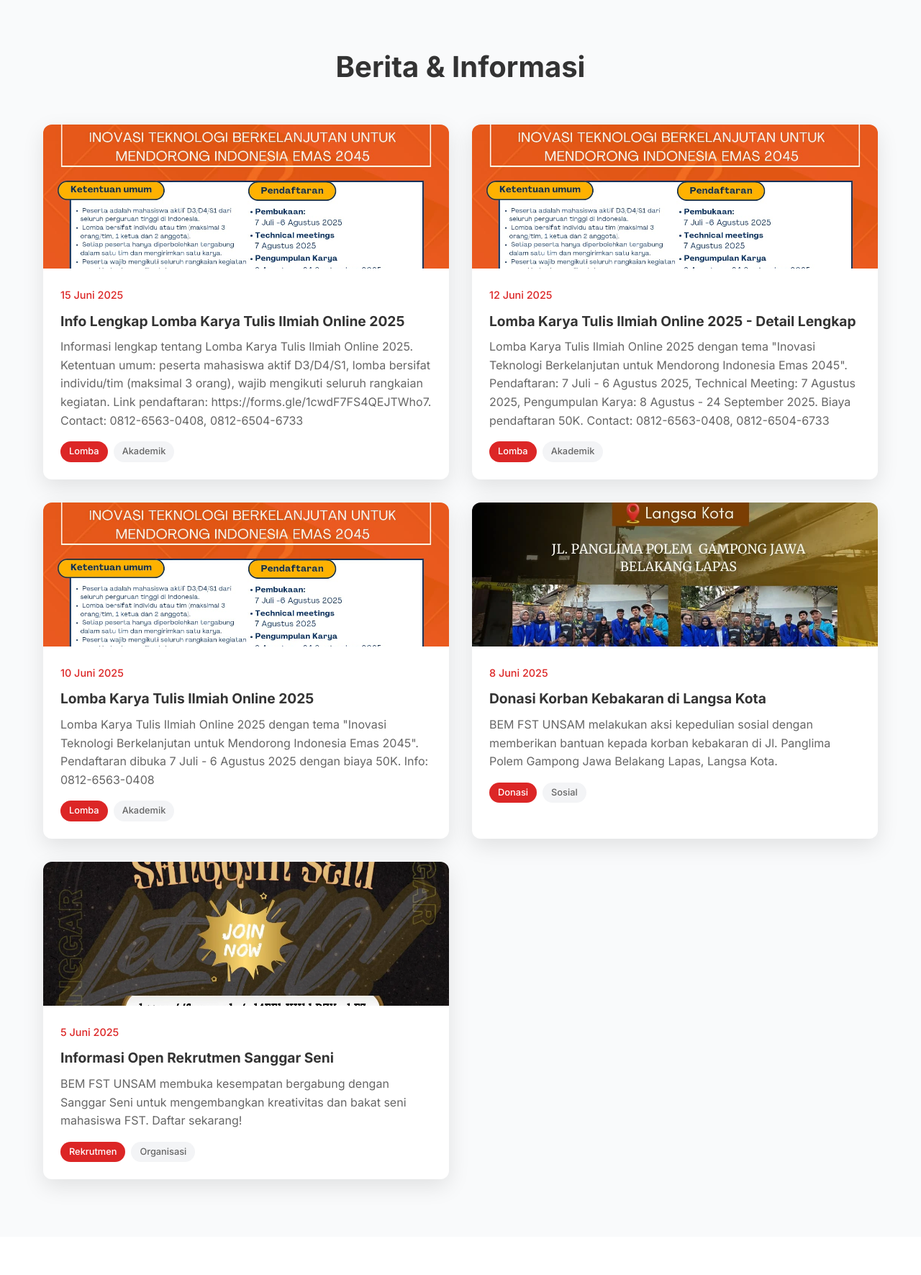
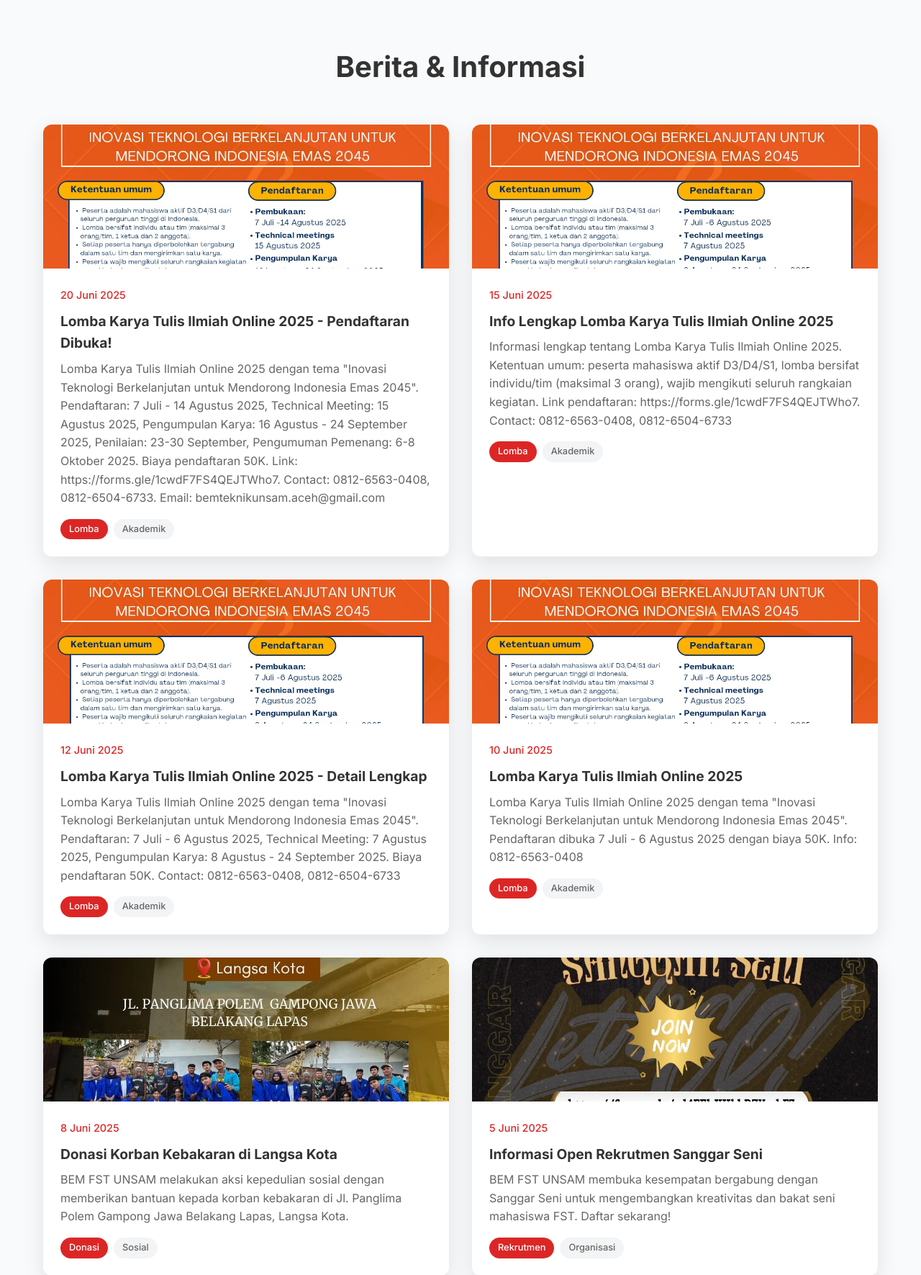
Before and after one commit to syahrul-tampan/fst-unsam-bem-web, a PHP site: page / in a window 1280 px wide. Shown: the part 1396-3167 px from the top of the page at 72% size. Run offline with PHP 8.4, Linux system fonts and the light colour scheme.

Commit message:
Tambahkan informasi lomba ke berita
Menambahkan detail lengkap lomba karya tulis ilmiah online 2025 ke halaman berita, termasuk ketentuan umum, pendaftaran, dan narahubung. Diedit: `includes/news.php`.

```diff
--- a/includes/news.php
+++ b/includes/news.php
@@ -2,6 +2,14 @@
 <?php
 // Data berita - dalam implementasi nyata, ini bisa diambil dari database
 $news_data = [
+    [
+        'date' => '20 Juni 2025',
+        'title' => 'Lomba Karya Tulis Ilmiah Online 2025 - Pendaftaran Dibuka!',
+        'description' => 'Lomba Karya Tulis Ilmiah Online 2025 dengan tema "Inovasi Teknologi Berkelanjutan untuk Mendorong Indonesia Emas 2045". Pendaftaran: 7 Juli - 14 Agustus 2025, Technical Meeting: 15 Agustus 2025, Pengumpulan Karya: 16 Agustus - 24 September 2025, Penilaian: 23-30 September, Pengumuman Pemenang: 6-8 Oktober 2025. Biaya pendaftaran 50K. Link: https://forms.gle/1cwdF7FS4QEJTWho7. Contact: 0812-6563-0408, 0812-6504-6733. Email: bemteknikunsam.aceh@gmail.com',
+        'image' => '/lovable-uploads/8993410b-56c9-4609-86f2-e2dac266f52d.png',
+        'category' => 'Lomba',
+        'tag' => 'Akademik'
+    ],
     [
         'date' => '15 Juni 2025',
         'title' => 'Info Lengkap Lomba Karya Tulis Ilmiah Online 2025',
```
Also changed, not shown: public/lovable-uploads/8993410b-56c9-4609-86f2-e2dac266f52d.png (added).
